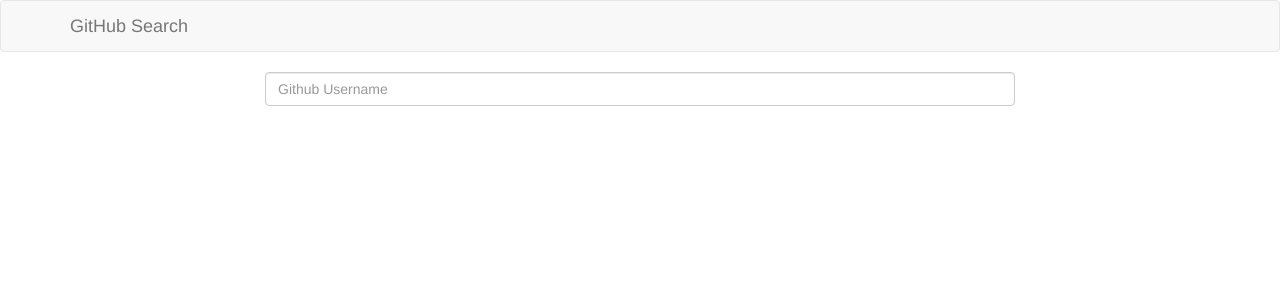
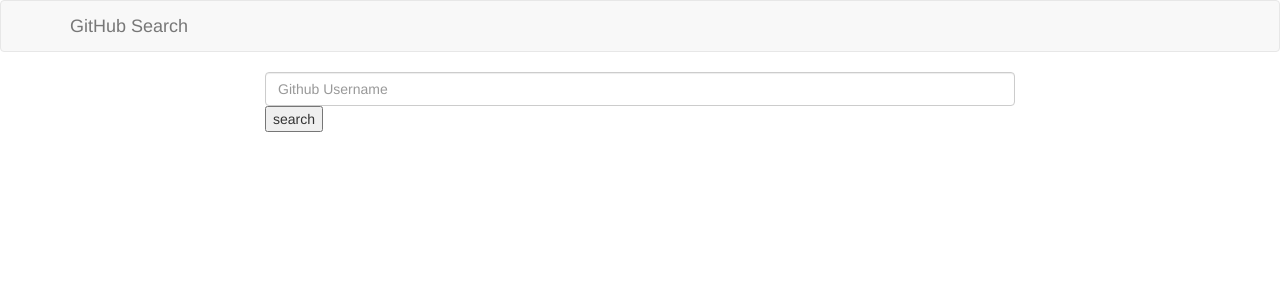
Before and after one commit to Adho-Code/Github-Search, an Angular app: page / in a window 1280 px wide. Shown: the top 300 px of the page. Built offline with nearby package versions, Linux system fonts and the light colour scheme.

Commit message:
added search button

```diff
--- a/src/app/user/user.component.html
+++ b/src/app/user/user.component.html
@@ -2,7 +2,8 @@
   <div class="col-md-12">
       <form action="">
           <div class="form-group">
-              <input type="text" class="form-control" placeholder="Github Username" [(ngModel)]="username" name="username" (keyup.enter)="search()">
+              <input type="text" class="form-control" placeholder="Github Username" [(ngModel)]="username" name="username" (keyup.enter)=search()>
+              <button onclick=search()>search</button>
           </div>
       </form>
   </div>
```
